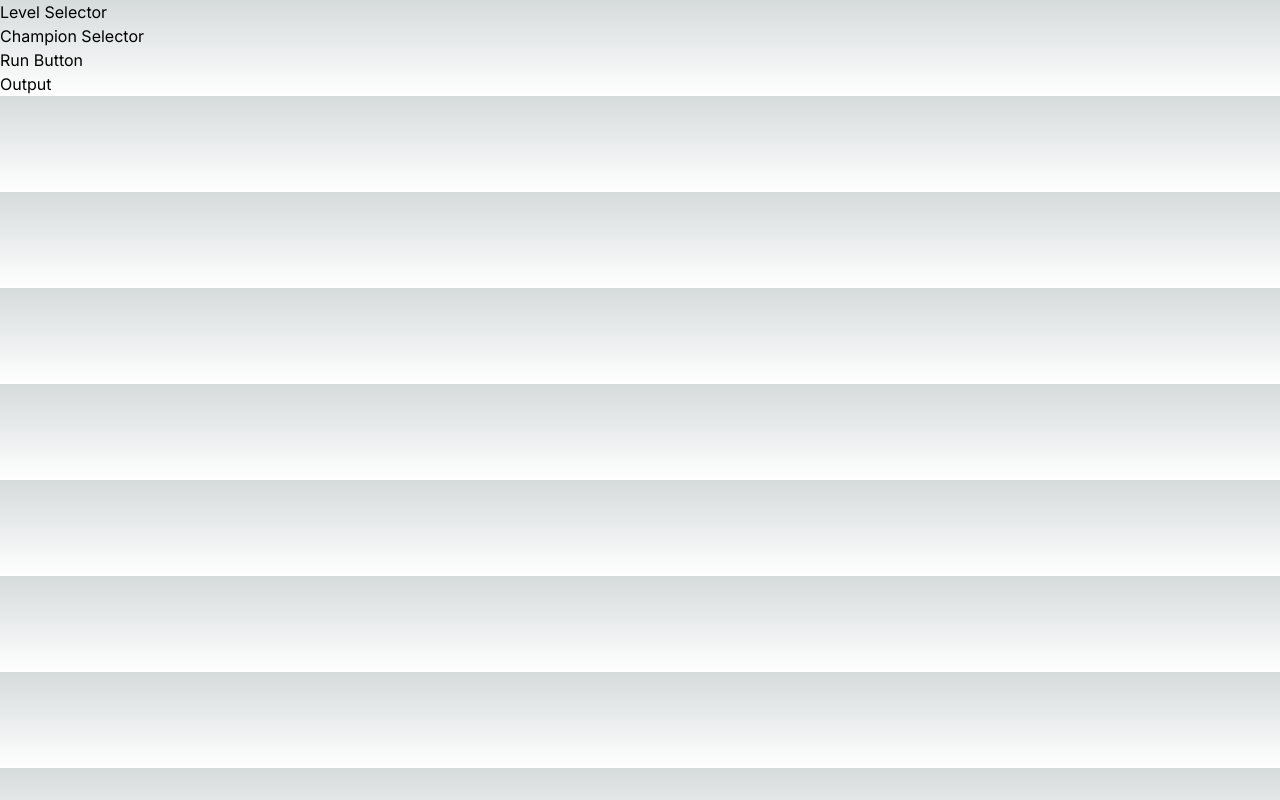
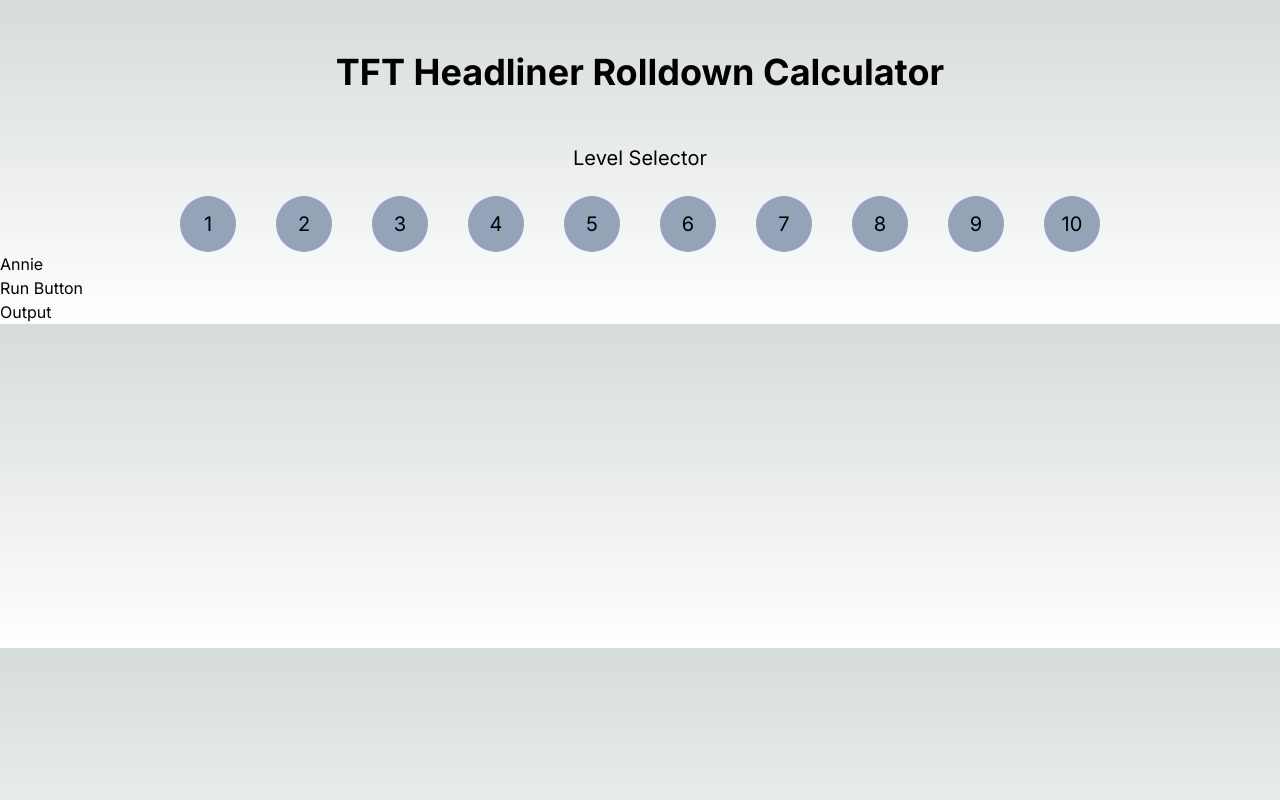
Before and after one commit to reesesorrell/tft-headliner-calculator, a Next.js app: page / in a window 1280 px wide. Built offline with nearby package versions, Linux system fonts and the light colour scheme.

Commit message:
Create level selector

```diff
--- a/app/page.js
+++ b/app/page.js
@@ -9,10 +9,21 @@
   const [champions, setChampions] = useState([])
   const [run, setRun] = useState(false);
 
+  function changeLevel(newLevel) {
+    setLevel(newLevel);
+  }
+
+  function changeChampions(newChampions) {
+    setChampions(newChampions);
+  }
+
   return (
     <div>
-      <LevelSelector />
-      <ChampionSelector />
+      <div className="w-full flex justify-center items-center h-36 text-4xl font-bold">
+        <div>TFT Headliner Rolldown Calculator</div>
+      </div>
+      <LevelSelector level={level} changeLevel={changeLevel}/>
+      <ChampionSelector level={level} champions={champions} changeChampions={changeChampions}/>
       <button>Run Button</button>
       <Output />
 
--- a/components/ChampionSelector.js
+++ b/components/ChampionSelector.js
@@ -1,6 +1,7 @@
+import champ from "@/info/champions.json"
 
-export default function ChampionSelector() {
+export default function ChampionSelector({level, champions, changeChampions}) {
     return (
-        <div>Champion Selector</div>
+        <div>{champ[0]["name"]}</div>
     )
 }
--- a/components/LevelSelector.js
+++ b/components/LevelSelector.js
@@ -1,7 +1,22 @@
 
 
-export default function LevelSelector() {
+export default function LevelSelector({level, changeLevel}) {
+
+    const levels = [];
+    for (let i = 1; i <= 10; i++) {
+        levels.push(<button
+            className={`${(i == level) ? "bg-slate-100" : "bg-slate-400"} rounded-full w-14 h-14 text-black text-xl`}
+            key={"button" + i}
+            onClick={() => changeLevel(i)}>{i}
+            </button>)
+    }
+
     return (
-        <div>Level Selector</div>
+        <div>
+            <div className="w-full text-center text-xl mb-6">Level Selector</div>
+            <div className="w-3/4 mx-auto flex justify-around">
+                {levels}
+            </div>
+        </div>
     )
 }
```
Also changed, not shown: info/champions.json (renamed from app/champions.json).
